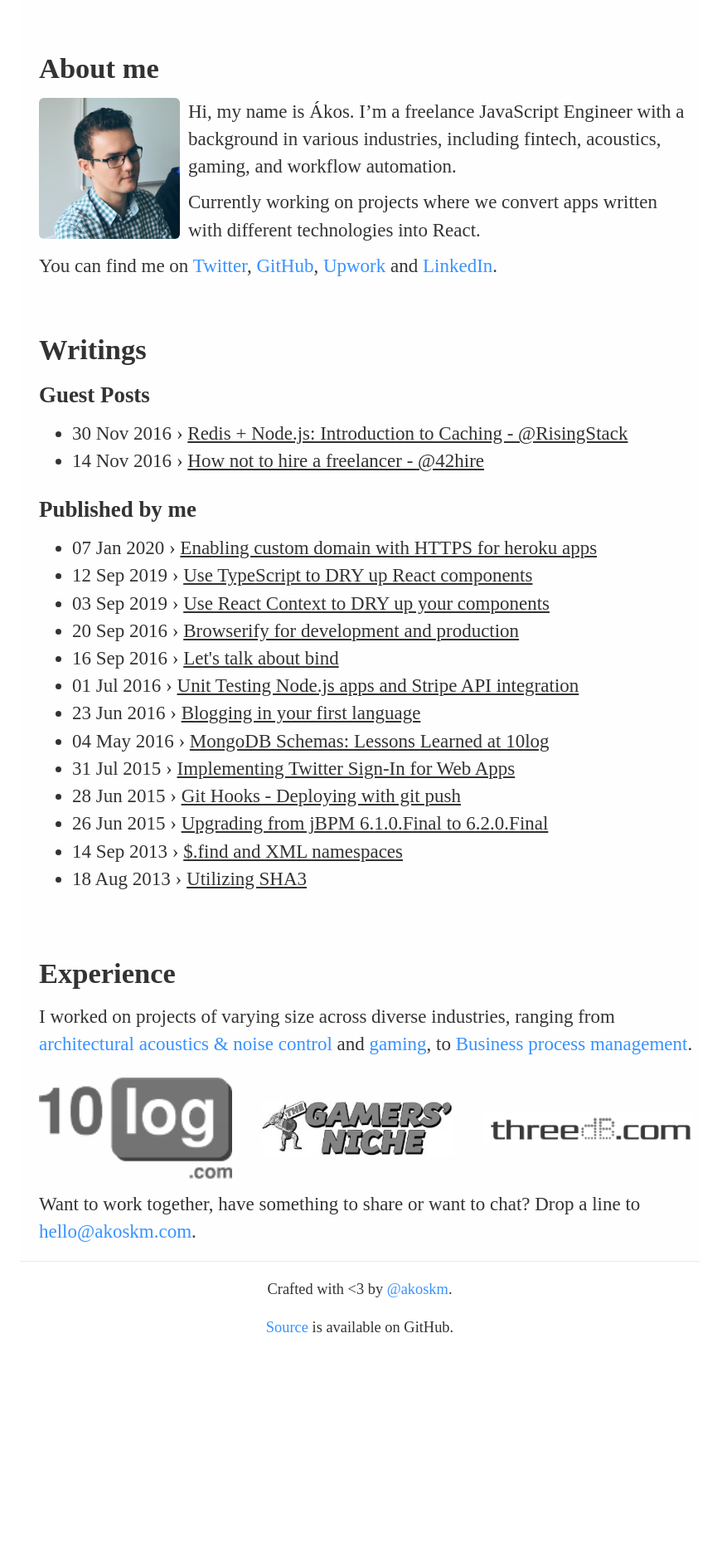
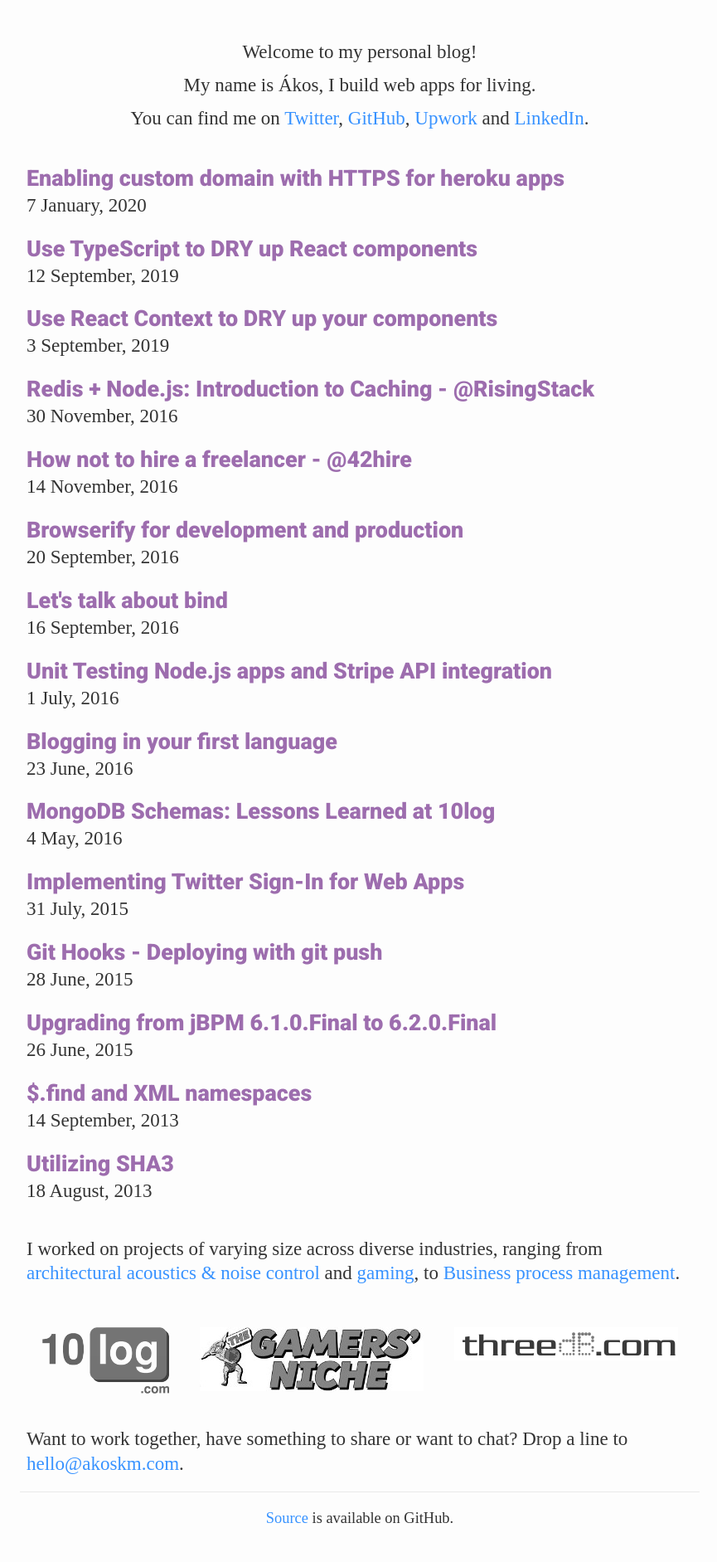
Before and after one commit to akoskm/akoskm.github.io, a Jekyll site: the page built from index.html, in a window 1280 px wide. Shown: the whole page at 83% size, without its empty margins (206-1071 px from the left). Built offline with Jekyll 4.4.1, drawn with Linux system fonts in a browser that asks for light colours; nearby versions of some CDN libraries; some web fonts are replaced; comment, search, counter and statistics services are not loaded; before the commit the page ends 1654 px from its top, so only the background shows below that.

Commit message:
2020 style (#7)
* update styling

* simplify layout

```diff
--- a/_includes/footer.html
+++ b/_includes/footer.html
@@ -1,4 +1,3 @@
 <footer>
-  <div>Crafted with &lt3 by <a href="https://twitter.com/akoskm">@akoskm</a>.</div>
   <div><a href="https://github.com/akoskm/akoskm.github.io">Source</a> is available on GitHub.</div>
 </footer>
--- a/_layouts/default.html
+++ b/_layouts/default.html
@@ -9,7 +9,8 @@
         <link rel="icon" type="image/png" sizes="32x32" href="/favicon-32x32.png">
         <link rel="icon" type="image/png" sizes="16x16" href="/favicon-16x16.png">
         <link rel="manifest" href="/site.webmanifest">
-        <link href="https://fonts.googleapis.com/css?family=Rasa:300,700" rel="stylesheet">
+        <link href="https://fonts.googleapis.com/css?family=Roboto:900&display=swap" rel="stylesheet">
+        <link href="https://fonts.googleapis.com/css?family=Rasa:300" rel="stylesheet">
         <link rel="stylesheet" href="/assets/css/default.css">
         <script>
           (function(i,s,o,g,r,a,m){i['GoogleAnalyticsObject']=r;i[r]=i[r]||function(){
@@ -29,10 +30,10 @@
             font-style: normal;
             font-weight: 300;
             color: #333;
-            background-color: #fff;
+            background-color: #fdfdfd;
             margin: 0;
             padding: 0;
-            line-height: 1.4444444444444444;
+            line-height: 1.3;
             -webkit-font-smoothing: antialiased;
           }
 
@@ -48,10 +49,6 @@
 
           body ul, ol {
             margin-top: 0px;
-          }
-
-          h3 {
-            margin: 0 0 10px 0;
           }
 
           .wrapper {
@@ -101,71 +98,52 @@
           /*main-container and posts*/
           div.main-container {
             padding: 8px;
-            background-color: #FEFEFE;
           }
 
-          div.main-container h1 {
-            margin: 50px 0 10px 0px;
+          .post-header {
+            padding-bottom: 20;
           }
 
-          div.main-container h1 span.post-title {
+          .post-title a {
+            font-family: 'Roboto', sans-serif;
             padding: 0;
-            font-weight: 700;
+            font-weight: 800;
             font-size: 1em;
+            color: #9D6DAE;
           }
 
-          @media screen and (max-width: 320px) {
-            div.main-container h1 span.post-title {
-              padding: 0;
-              font-weight: 700;
-              font-size: 1em;
-            }
+          .post-title h3 {
+            margin: 0;
           }
 
-          div.main-container span.post-title > a {
-            color: #333;
+          .post-title h1 {
+            margin: 0;
           }
 
           div.main-container h2 {
             font-size: 1.2em;
           }
 
-          div.main-container ul.posts span.post-title > a {
-            font-weight: normal;
-            text-decoration: underline;
+          .post-header {
+            padding-bottom: 20px;
+          }
+
+          .post-header:last-of-type {
+            padding: 0;
+          }
+
+          section {
+            margin-top: 40px;
+          }
+
+          section.about {
+            text-align: center;
           }
 
           span.post-date {
             display: block;
-            font-style: italic;
           }
 
-          @media screen and (max-width: 800px) {
-            span.post-date {
-              margin-left: 40px;
-            }
-          }
-
-          /*navigation*/
-          div.navigation-container {
-            width: 100%;
-            text-align: center;
-            padding: 15px 0px 15px 0px;
-            border-bottom: 1px solid #eaeaea;
-            text-transform: uppercase;
-          }
-
-          div.navigation-container span.separator {
-            font-size: 1.3em;
-          }
-
-          div.navigation-container a {
-            padding: 20px;
-            font-size: 1em;
-            color: #333;
-          }
-
-          /*footer*/
           footer {
             border-top: 1px solid #eaeaea;
             padding: 20px 0px 20px 0px;
@@ -186,125 +164,10 @@
             width: 100%;
           }
 
-          img.me {
-            margin: 0px 10px 10px 0px;
-            float: left;
-            border-radius: 6px;
-            width: 170px;
-          }
-
-          @media screen and (max-width: 448px) {
-            img.me {
-              width: 80px;
-            }
-          }
-
-          img.img-responsive {
-            height: auto;
-            max-width: 100%;
-          }
-
-          .responsive-container {
-            position: relative;
-            width: 100%;
-            height: 150px;
-          }
-
-          .img-container {
-            position: absolute;
-            top: 0;
-            bottom: 0;
-            left: 0;
-            right: 0;
-
-            text-align:center; /* Align center inline elements */
-            font: 0/0 a;
-            height: 150px;
-          }
-
-          .img-container:before {
-            height: 100%;
-            content: ' ';
-            display: inline-block;
-            vertical-align: middle;
-          }
-
-          .img-container img {
-            vertical-align: middle;
-            display: inline-block;
-          }
-
-          div.grid {
-            width: 100%;
-            margin: 0;
-          }
-
-          .centered {
-            text-align: center;
-          }
-
-          [class*='col-'] {
-            float: left;
-            position: relative;
-            min-height: 1px;
-            padding-right: 15px;
-            padding-left: 15px;
-          }
-
-          .col-1 {
-            width: 100%;
-          }
-
-          .col-1-3 {
-            width: 33.33%;
-          }
-
-          @media screen and (max-width: 640px) {
-            .col-1-3 {
-              width: 100%;
-            }
-          }
-
-          .grid:after {
-            content: "";
-            display: table;
-            clear: both;
-          }
-
-          *, *:after, *:before {
-            -webkit-box-sizing: border-box;
-            -moz-box-sizing: border-box;
-            box-sizing: border-box;
-          }
-
-          [class*='col-'] {
-            padding-right: 20px;
-          }
-          [class*='col-']:last-of-type {
-            padding-right: 0;
-          }
-
-          nav.post {
-            display: block;
-            position: fixed;
-            z-index: 99999;
-            top: 10px;
-            left: 20px;
-            font-size: 10em;
-          }
-          nav.post > a {
-            color: #222;
-          }
-
-          @media screen and (max-width: 1000px) {
-            nav.post {
-              left: 0px;
-              top: 0px;
-              width: 100%;
-              font-size: 1em;
-              background:#eaeaea;
-              padding: 0 0 0 10px;
-            }
+          .client-logo-container {
+            padding-top: 40px;
+            display: flex;
+            justify-content: space-around;
           }
         </style>
     </head>
--- a/index.html
+++ b/index.html
@@ -3,90 +3,36 @@ layout: default
 title: akoskm.com
 ---
 <section class="about">
-  <div class="align">
-    <div class="grid">
-      <div class="col-1">
-        <h1>
-          <span class="post-title">About me</span>
-        </h1>
-      </div>
-    </div>
-    <div class="grid">
-      <div class="col-1">
-        <img src="assets/img/me.png" class="me"></img>
-        <p>Hi, my name is Ákos. I’m a freelance JavaScript Engineer with a background in various industries, including fintech, acoustics, gaming, and workflow automation.</p>
-        <p>Currently working on projects where we convert apps written with different technologies into React.</p>
+  <p>Welcome to my personal blog!</p>
+  <p>My name is Ákos, I build web apps for living.</p>
   <p>You can find me on <a href="https://twitter.com/akoskm">Twitter</a>, <a href="https://github.com/akoskm">GitHub</a>, <a href="https://www.upwork.com/o/profiles/users/_~012ad77c4b0d832a53/">Upwork</a> and <a href="https://www.linkedin.com/in/akoskm">LinkedIn</a>.</p>
-      </div>
-    </div>
-  </div>
 </section>
 <section class="posts">
-  <div class="align">
-    <div class="grid">
-      <div class="col-1">
-        <h1>
-          <span class="post-title">Writings</span>
-        </h1>
+  {% for post in site.posts %}
+    {% if post.draft == false %}
+    <div class="post-header">
+        <span class="post-title">
+          <h3>
+          {% if post.type == "post"%}
+            <a href="{{ post.url }}">
+          {% endif %}
+          {% if post.type == "3rdparty"%}
+            <a href="{{ post.redirect }}">
+          {% endif %}
+              {{ post.title }}
+            </a>
+          </h3>
+        </span>
+        <span class="post-date">{{ post.date | date: "%-d %B, %Y" }}</small>
       </div>
-    </div>
-  </div>
-  <div class="align">
-    <div class="grid">
-      <div class="col-1">
-        <h3>Guest Posts</h3>
-        <ul class="posts">
-          {% for post in site.posts %}
-              {% if post.draft == false and post.type == "3rdparty" %}
-                <li>
-                    <span>{{ post.date | date_to_string }}</span>
-                    <span class="seperator"> &rsaquo; </span>
-                    <span class="post-title">
-                        <a href="{{ post.redirect }}">{{ post.title }}</a>
-                    </span>
-                </li>
     {% endif %}
   {% endfor %}
-        </ul>
-      </div>
-    </div>
-    <div class="grid">
-      <div class="col-1">
-        <h3>Published by me</h3>
-        <ul class="posts">
-            {% for post in site.posts %}
-              {% if post.draft == false and post.type != "3rdparty"%}
-                <li>
-                    <span>{{ post.date | date_to_string }}</span>
-                    <span class="seperator"> &rsaquo; </span>
-                    <span class="post-title">
-                        <a href="{{ post.url }}">{{ post.title }}</a>
-                    </span>
-                </li>
-              {% endif %}
-            {% endfor %}
-        </ul>
-      </div>
-    </div>
-  </div>
 </section>
 <section class="exp">
-  <div class="grid">
-    <div class="col-1">
-      <h1>
-        <span class="post-title">Experience</span>
-      </h1>
-    </div>
-  </div>
-  <div class="grid">
-    <div class="col-1">
   <p>
     I worked on projects of varying size across diverse industries, ranging from <a href="https://10log.com">architectural acoustics & noise control</a> and <a href="http://www.thegamersniche.com/">gaming</a>, to <a href="http://www.dirigent.io/">Business process management</a>.
   </p>
-    </div>
-  </div>
-  <div class="grid">
-    <div class="col-1-3">
+  <div class="client-logo-container">
     <div class="responsive-container">
       <div class="img-container">
         <a href="https://10log.com">
@@ -94,8 +40,6 @@ title: akoskm.com
         </a>
       </div>
     </div>
-    </div>
-    <div class="col-1-3">
     <div class="responsive-container">
       <div class="img-container">
         <a href="http://www.thegamersniche.com/">
@@ -103,8 +47,6 @@ title: akoskm.com
         </a>
       </div>
     </div>
-    </div>
-    <div class="col-1-3">
     <div class="responsive-container">
       <div class="img-container">
         <a href="http://threedb.com">
@@ -113,12 +55,7 @@ title: akoskm.com
       </div>
     </div>
   </div>
-  </div>
 </section>
 <section class="contact">
-  <div class="grid">
-    <div class="col-1">
   <p>Want to work together, have something to share or want to chat? Drop a line to <a href="mailto:hello@akoskm.com">hello@akoskm.com</a>.</p>
-    </div>
-  </div>
 </section>
```
Also changed, not shown: _includes/header.html (deleted, +0 -7 lines), _layouts/post.html (+10 -10 lines). Lines whose indentation alone changed are shown as unchanged.
